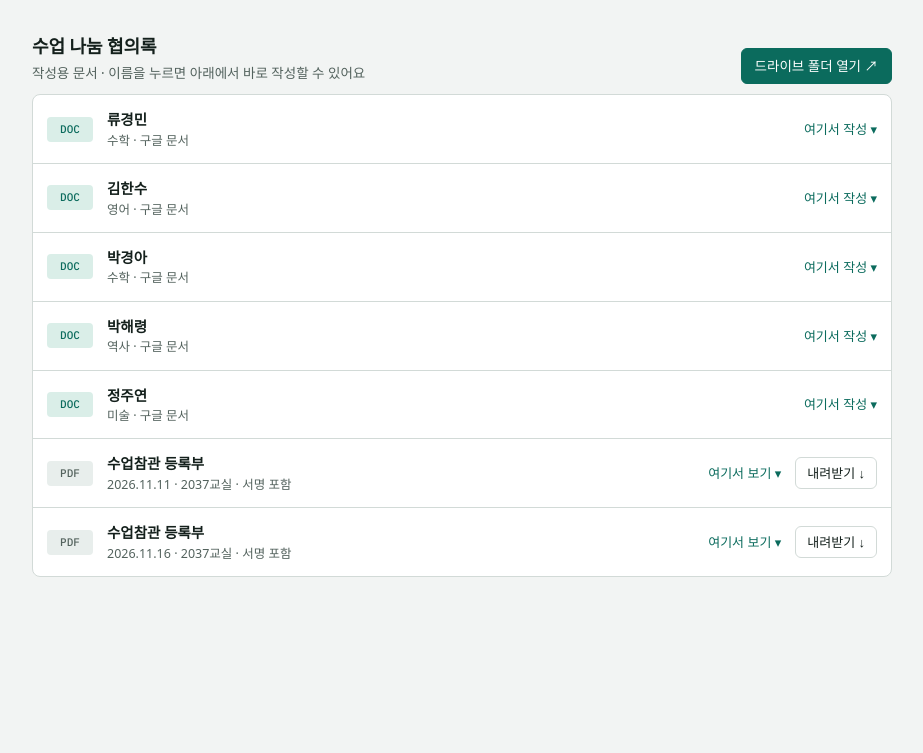
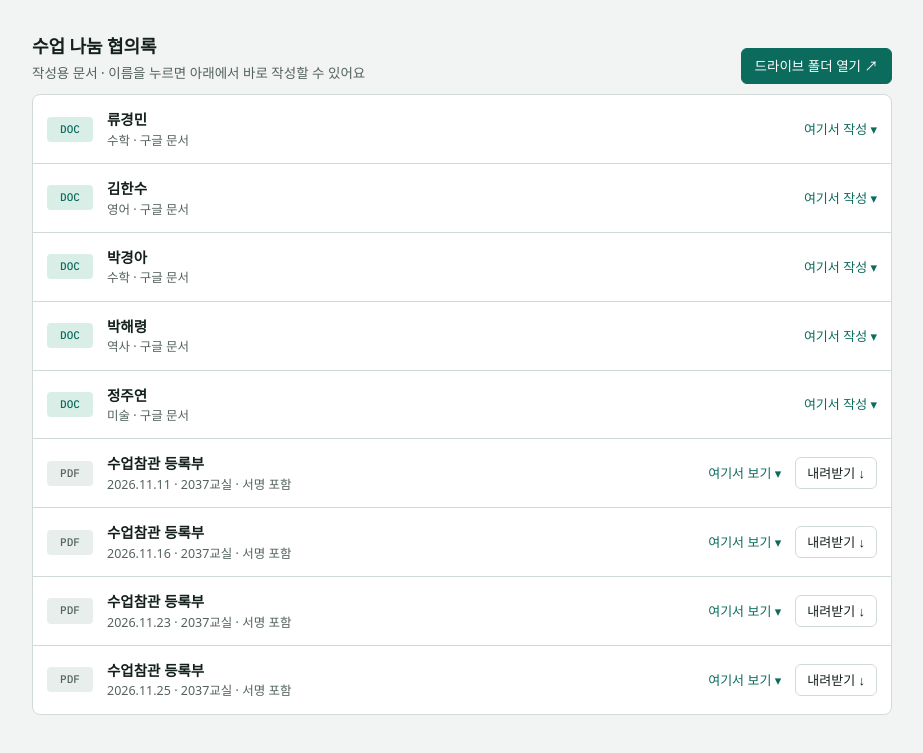
Before and after one commit to rumi1542-collab/suepgirokso, a plain HTML site: page index.html in a window 1280 px wide. Shown: the part 2012-2765 px from the top of the page, without its empty margins (178-1101 px from the left). Before the commit the page ends 2661 px from the top, so only its background shows below. Drawn offline with Linux system fonts and the light colour scheme; a web font is replaced by a local one.

Commit message:
자료실에 11.23, 11.25 수업참관 등록부 추가
Co-Authored-By: Claude Sonnet 5.5 <noreply@anthropic.com>
Claude-Session: https://claude.ai/code/session_01TMwray17pzVhj1exV9jj2T

```diff
--- a/index.html
+++ b/index.html
@@ -291,6 +291,8 @@ body.noscroll { overflow: hidden; }
         <span class="go">여기서 작성 ▾</span></a></div></li>
       <li><div class="rowline"><a class="row" href="https://drive.google.com/file/d/1beV-avR3d5_fGl3jCXMvyGS6FuZki_42/view" data-preview="https://drive.google.com/file/d/1beV-avR3d5_fGl3jCXMvyGS6FuZki_42/preview" target="_blank" rel="noopener noreferrer"><span class="ico">PDF</span><span class="rmain"><span class="rname">수업참관 등록부</span><span class="rsub">2026.11.11 · 2037교실 · 서명 포함</span></span><span class="go">여기서 보기 ▾</span></a><a class="btn sm dlb" href="https://drive.google.com/uc?export=download&id=1beV-avR3d5_fGl3jCXMvyGS6FuZki_42" target="_blank" rel="noopener noreferrer">내려받기 ↓</a></div></li>
       <li><div class="rowline"><a class="row" href="https://drive.google.com/file/d/1lamE9w9pbYV91xTV8dTVL9zIGywU7Dv0/view" data-preview="https://drive.google.com/file/d/1lamE9w9pbYV91xTV8dTVL9zIGywU7Dv0/preview" target="_blank" rel="noopener noreferrer"><span class="ico">PDF</span><span class="rmain"><span class="rname">수업참관 등록부</span><span class="rsub">2026.11.16 · 2037교실 · 서명 포함</span></span><span class="go">여기서 보기 ▾</span></a><a class="btn sm dlb" href="https://drive.google.com/uc?export=download&id=1lamE9w9pbYV91xTV8dTVL9zIGywU7Dv0" target="_blank" rel="noopener noreferrer">내려받기 ↓</a></div></li>
+      <li><div class="rowline"><a class="row" href="https://drive.google.com/file/d/1mAsQ_mjPc85zX_Wpioyy3nB3-qmVkj6m/view" data-preview="https://drive.google.com/file/d/1mAsQ_mjPc85zX_Wpioyy3nB3-qmVkj6m/preview" target="_blank" rel="noopener noreferrer"><span class="ico">PDF</span><span class="rmain"><span class="rname">수업참관 등록부</span><span class="rsub">2026.11.23 · 2037교실 · 서명 포함</span></span><span class="go">여기서 보기 ▾</span></a><a class="btn sm dlb" href="https://drive.google.com/uc?export=download&id=1mAsQ_mjPc85zX_Wpioyy3nB3-qmVkj6m" target="_blank" rel="noopener noreferrer">내려받기 ↓</a></div></li>
+      <li><div class="rowline"><a class="row" href="https://drive.google.com/file/d/1XG1i20abVMeE-05n1OpJAJmNNT8DQS-i/view" data-preview="https://drive.google.com/file/d/1XG1i20abVMeE-05n1OpJAJmNNT8DQS-i/preview" target="_blank" rel="noopener noreferrer"><span class="ico">PDF</span><span class="rmain"><span class="rname">수업참관 등록부</span><span class="rsub">2026.11.25 · 2037교실 · 서명 포함</span></span><span class="go">여기서 보기 ▾</span></a><a class="btn sm dlb" href="https://drive.google.com/uc?export=download&id=1XG1i20abVMeE-05n1OpJAJmNNT8DQS-i" target="_blank" rel="noopener noreferrer">내려받기 ↓</a></div></li>
     </ul>
   </section>
 </div>
```
